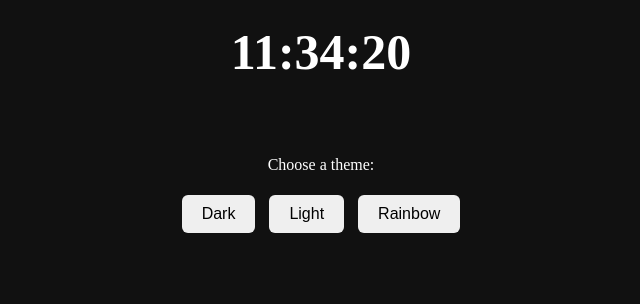
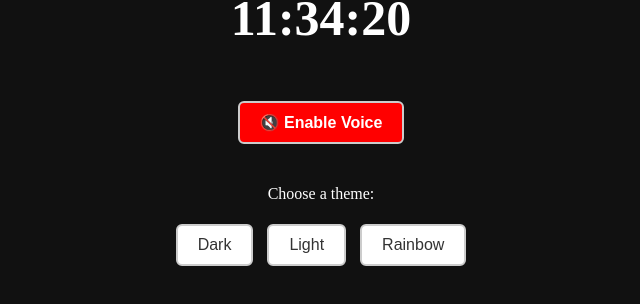
Before and after one commit to EliteCap1/Project-Multimedia, a plain HTML site: page index.html in a window 1280 px wide. Both pictures are taken after a click on the button "Dark". Shown: the part 318-622 px from the top of the page, without its empty margins (319-959 px from the left). Drawn offline with Linux system fonts and the light colour scheme.

Commit message:
Third stage complete

```diff
--- a/index.html
+++ b/index.html
@@ -12,6 +12,9 @@
   <div class="clock">
     <canvas id="clock-canvas" width="300" height="100"></canvas>
   </div>
+  <div class="controls">
+    <button id="btn-voice" class="voice-off">🔇 Enable Voice</button>
+  </div>
 
   <div class="theme-buttons">
     <p>Choose a theme:</p>
--- a/script.js
+++ b/script.js
@@ -1,73 +1,91 @@
-
 document.addEventListener('DOMContentLoaded', () => {
 
-    const bodyElement = document.body;
-    const btnDark = document.getElementById('btn-dark');
-    const btnLight = document.getElementById('btn-light');
-    const btnRainbow = document.getElementById('btn-rainbow');
-    let prevTheme = '';
+    const body = document.body;
+    const canvas = document.getElementById('clock-canvas');
+    const ctx = canvas.getContext('2d');
+
+    // Variabile pentru starea aplicatiei
     let currentTheme = 'theme-light';
+    let isVoiceEnabled = false;
+    let lastMinute = new Date().getMinutes();
 
-    function switchTheme(theme) {
-        bodyElement.classList.remove('theme-light', 'theme-dark', 'theme-rainbow');
-        bodyElement.classList.add(theme);
-        prevTheme = currentTheme;
-        currentTheme = theme;
+
+
+    // Adauga zero in fata daca numarul e mai mic de 10
+    function pad(num) {
+        return String(num).padStart(2, '0');
+    }
+
+    // Functia care transforma textul în sunet
+    function speak(text) {
+        if ('speechSynthesis' in window) {
+            const utterance = new SpeechSynthesisUtterance(text);
+            utterance.lang = 'en-US';
+            window.speechSynthesis.speak(utterance);
+        }
+    }
+
+    // Functia care schimba tema vizuala
+    function switchTheme(newTheme) {
+        body.classList.remove('theme-light', 'theme-dark', 'theme-rainbow');
+        body.classList.add(newTheme);
+        currentTheme = newTheme;
         drawClock();
     }
 
-    if (btnDark) {
-        btnDark.addEventListener('click', () => switchTheme('theme-dark'));
+    function drawClock() {
+        const now = new Date();
+        const hours = now.getHours();
+        const minutes = now.getMinutes();
+        const seconds = now.getSeconds();
+
+        // Verificam daca trebuie sa vorbeasca
+        if (minutes !== lastMinute) {
+            lastMinute = minutes;
+            if (isVoiceEnabled) {
+                speak(`It is ${hours} ${minutes}`);
             }
-    if (btnLight) {
-        btnLight.addEventListener('click', () => switchTheme('theme-light'));
-    }
-    if (btnRainbow) {
-        btnRainbow.addEventListener('click', () => switchTheme('theme-rainbow'));
         }
 
-    // Selecting the canvas from the html
-    const canvas = document.getElementById('clock-canvas');
-    const ctx = canvas.getContext('2d');
-
-    // Arrow Function for adding 0 in front
-    const pad = (num) => String(num).padStart(2, '0');
-
-    function drawClock() {
-        // Get current time
-        const now = new Date();
-        const hours = pad(now.getHours());
-        const minutes = pad(now.getMinutes());
-        const seconds = pad(now.getSeconds());
-        const timeString = `${hours}:${minutes}:${seconds}`;
-
-        // Erase the canvas
         ctx.clearRect(0, 0, canvas.width, canvas.height);
-
-        //We modify the theme if necessary
-
-        if(prevTheme !== currentTheme){
 
         ctx.font = 'bold 50px "Times New Roman"';
         ctx.textAlign = 'center';
         ctx.textBaseline = 'middle';
 
-            // Chose text color based on theme
+        // Alegem culoarea în functie de tema
         if (currentTheme === 'theme-light') {
             ctx.fillStyle = '#111';
+        } else {
+            ctx.fillStyle = '#fff';
         }
-            else if (currentTheme === 'theme-dark') {
-                ctx.fillStyle = '#FFF';
-            }
-            else if (currentTheme === 'theme-rainbow') {
-                ctx.fillStyle = '#111';
+
+        const timeString = `${pad(hours)}:${pad(minutes)}:${pad(seconds)}`;
+        ctx.fillText(timeString, canvas.width / 2, canvas.height / 2);
     }
 
 
-        }
-        ctx.fillText(timeString, canvas.width / 2, canvas.height / 2);
-    }
-    //Starting the clock
+    // Setam ceasul sa se actualizeze la fiecare secunda
     setInterval(drawClock, 1000);
     drawClock();
+
+    // Butoanele de tema
+    document.getElementById('btn-dark').onclick = () => switchTheme('theme-dark');
+    document.getElementById('btn-light').onclick = () => switchTheme('theme-light');
+    document.getElementById('btn-rainbow').onclick = () => switchTheme('theme-rainbow');
+
+    // Butonul de voce
+    const btnVoice = document.getElementById('btn-voice');
+    btnVoice.onclick = () => {
+        isVoiceEnabled = !isVoiceEnabled;
+
+        if (isVoiceEnabled) {
+            btnVoice.textContent = "🔊 Voice ON";
+            btnVoice.className = "voice-on";
+            speak("Voice activated");
+        } else {
+            btnVoice.textContent = "🔇 Enable Voice";
+            btnVoice.className = "voice-off";
+        }
+    };
 });
--- a/style.css
+++ b/style.css
@@ -10,18 +10,42 @@ body {
   transition: background 0.5s, color 0.5s;
 }
 
-  .theme-buttons {
-    margin-top: 30px;
+.theme-buttons,
+.controls {
+  margin-top: 20px;
   text-align: center;
 }
 
-  .theme-buttons button {
+button {
   margin: 5px;
   padding: 10px 20px;
-    border: none;
+  border: 2px solid #ccc;
   border-radius: 6px;
   font-size: 1em;
   cursor: pointer;
+  transition: transform 0.1s, background-color 0.3s;
+
+  background-color: #fff;
+  color: #333;
+}
+
+button:active {
+  transform: scale(0.95);
+}
+
+#btn-voice {
+  font-weight: bold;
+  border: 2px solid #ccc;
+}
+
+.voice-on {
+  background-color: #008000;
+  color: #fff;
+}
+
+.voice-off {
+  background-color: #ff0000;
+  color: #fff;
 }
 
 .theme-dark {
```
Lines whose indentation alone changed are shown as unchanged.
